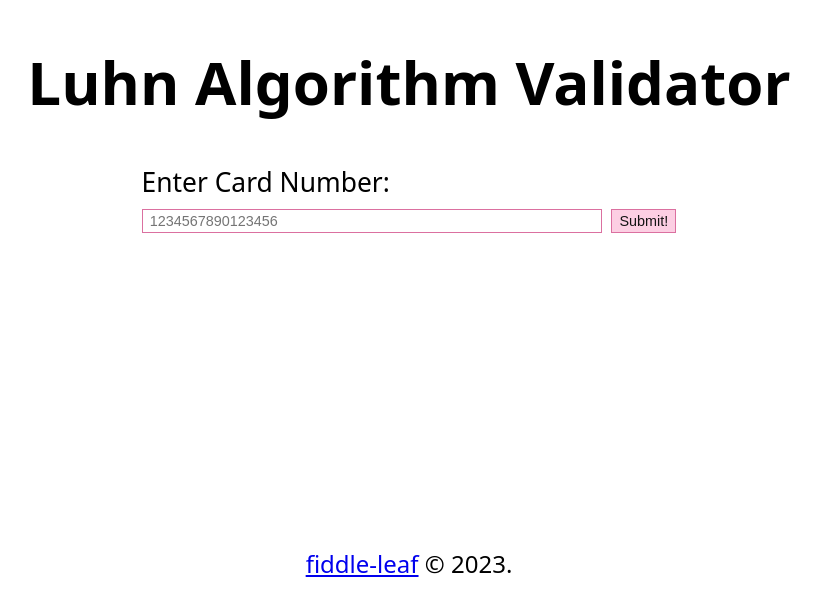
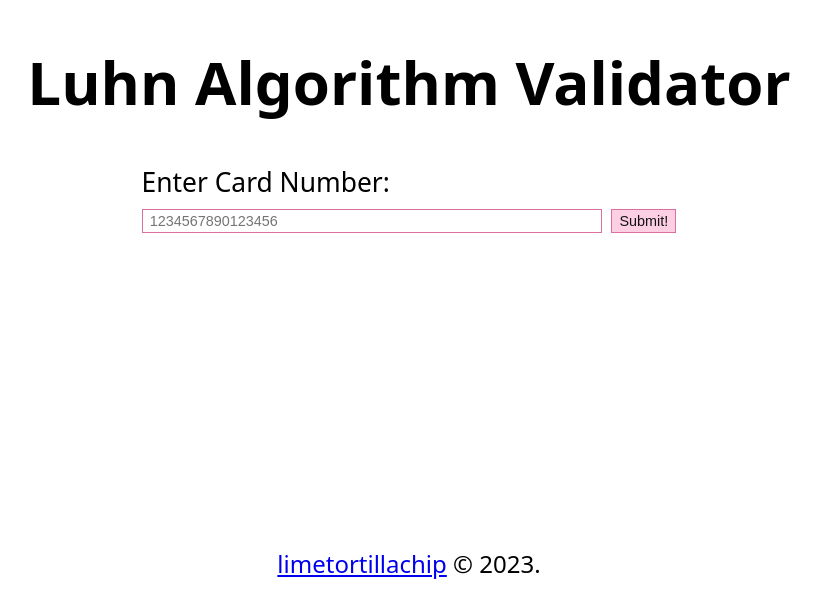
Before and after one commit to limetortillachip/luhn-form, a React (Create React App) app: page / in a window 1280 px wide. Shown: the part 196-800 px from the top of the page, without its empty margins (231-1052 px from the left). Built offline with nearby package versions, Linux system fonts and the light colour scheme; a web font is replaced by a local one.

Commit message:
Update footer github link

```diff
--- a/package.json
+++ b/package.json
@@ -10,7 +10,6 @@
     "gh-pages": "^5.0.0",
     "react": "^18.2.0",
     "react-dom": "^18.2.0",
-    "react-scripts": "5.0.1",
     "save-dev": "^0.0.1-security",
     "web-vitals": "^2.1.4"
   },
@@ -39,5 +38,8 @@
       "last 1 firefox version",
       "last 1 safari version"
     ]
+  },
+  "devDependencies": {
+    "react-scripts": "^5.0.1"
   }
 }
--- a/src/components/Footer.js
+++ b/src/components/Footer.js
@@ -2,7 +2,7 @@ export default function Footer () {
     return (
         <footer>
             <p className="copyright">
-                <a href="https://github.com/fiddle-leaf" alt="Github page">fiddle-leaf</a> &copy; 2023.
+                <a href="https://github.com/limetortillachip" alt="Github page">limetortillachip</a> &copy; 2023.
             </p>
         </footer>
     )
```
Also changed, not shown: 1 other file (tests, documents, lock files or other folders).
